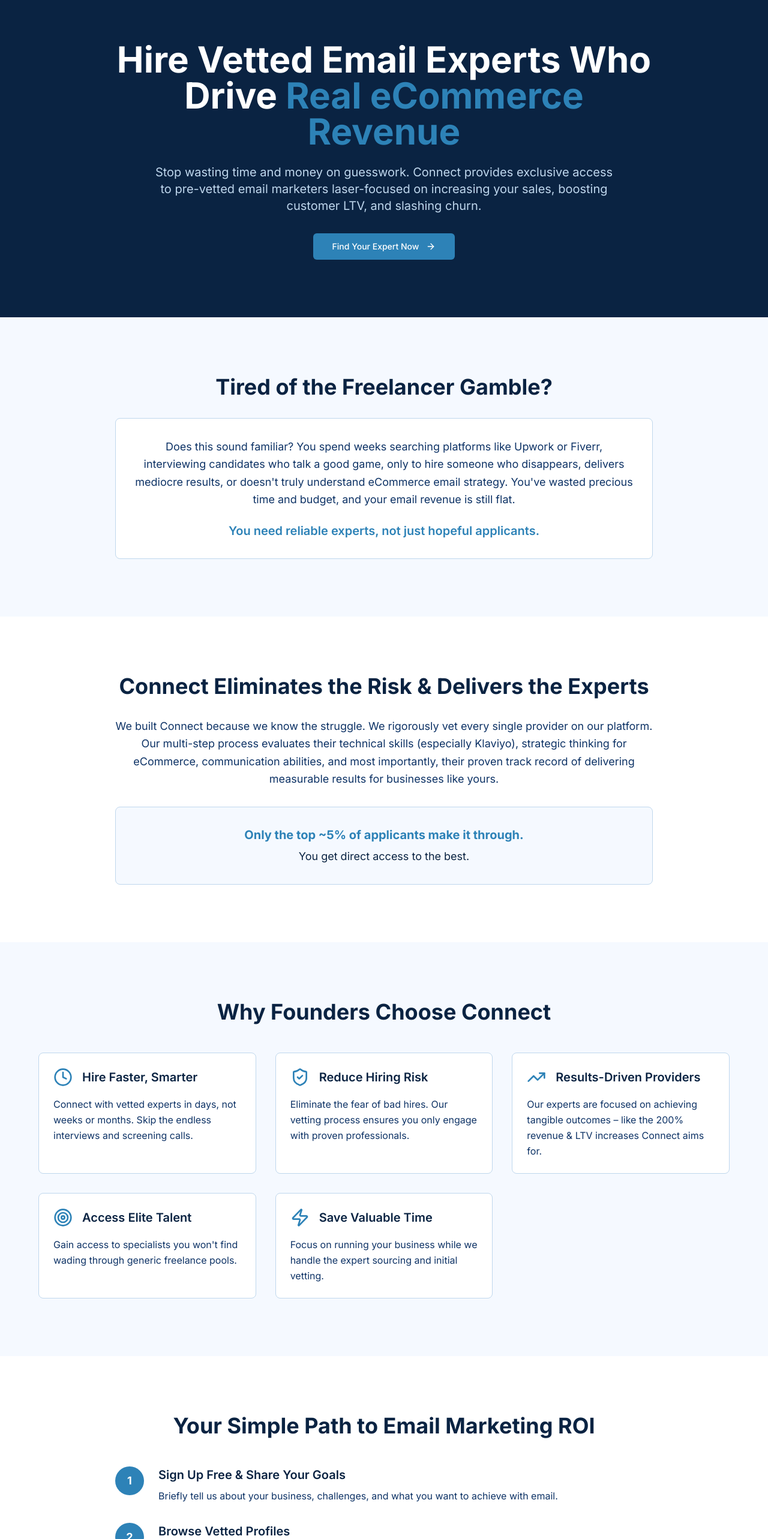
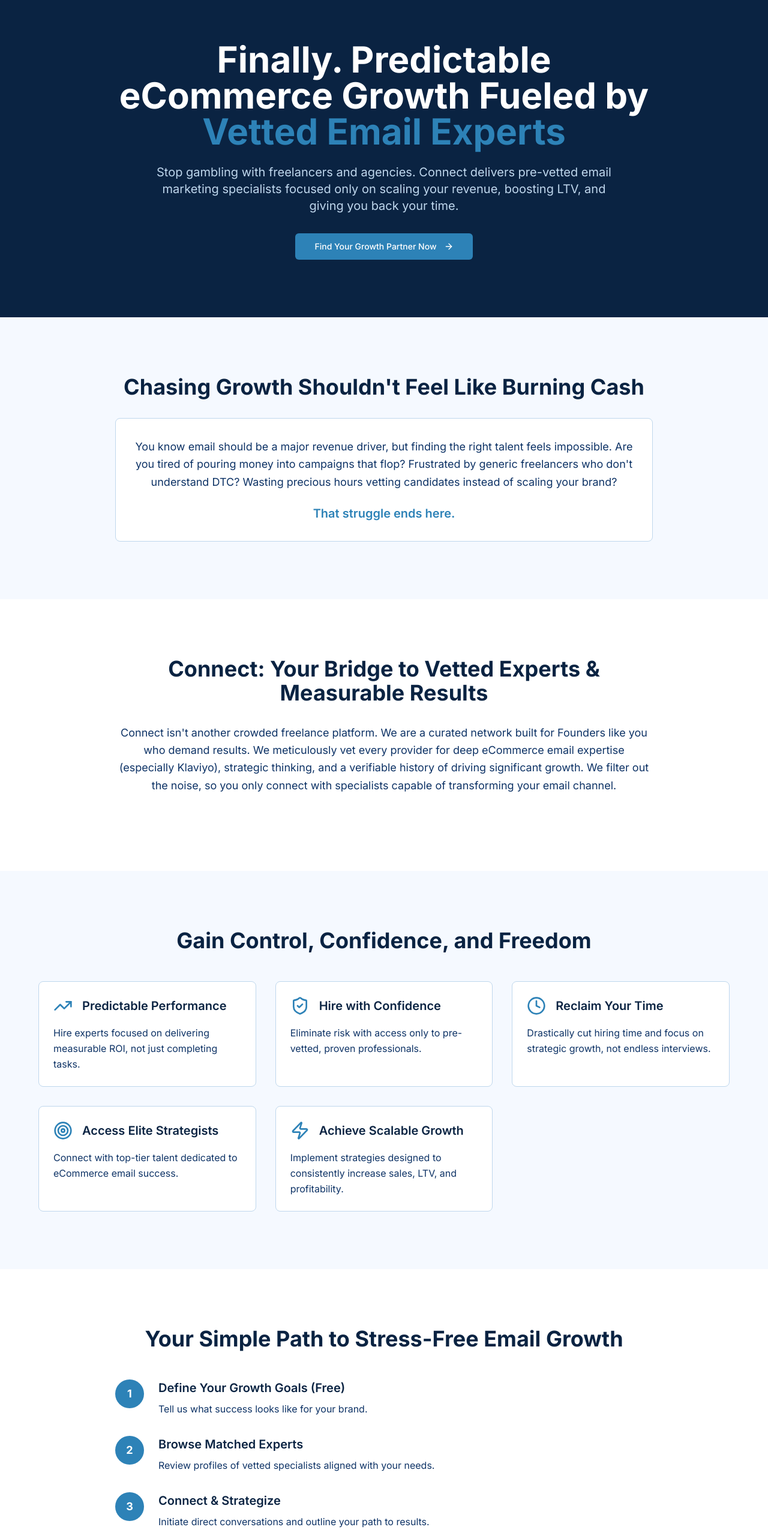
Before and after one commit to mohamedbiz/connect-io, a React (Vite) app: page /for-founders in a window 1280 px wide. Shown: the part 100-2666 px from the top of the page at 60% size. Built offline with nearby package versions, Linux system fonts and the light colour scheme.

Commit message:
Revise founder page copy
Integrate mass desire principles into the founder page, updating hero, pain point, solution, benefits, how it works, provider quality, and call to action sections.

```diff
--- a/src/components/home/BenefitsSection.tsx
+++ b/src/components/home/BenefitsSection.tsx
@@ -1,5 +1,5 @@
 
-import { Check, users } from "lucide-react";
+import { Check, Users } from "lucide-react";
 
 const BenefitsSection = () => {
   return (
@@ -16,7 +16,7 @@ const BenefitsSection = () => {
             {/* For Founders */}
             <div className="bg-[#F5F9FF] rounded-lg p-8 border border-[#BFD7ED] hover:border-[#2D82B7] transition-colors">
               <div className="flex items-center gap-3 mb-4">
-                <users className="h-8 w-8 text-[#2D82B7]" />
+                <Users className="h-8 w-8 text-[#2D82B7]" />
                 <h3 className="text-xl font-semibold text-[#0A2342]">For Founders</h3>
               </div>
               <p className="text-lg text-[#0E3366] font-medium mb-2">
--- a/src/components/home/HowItWorks.tsx
+++ b/src/components/home/HowItWorks.tsx
@@ -1,5 +1,5 @@
 
-import { UserPlus, Check, users, ArrowRight } from "lucide-react";
+import { UserPlus, Check, Users, ArrowRight } from "lucide-react";
 
 const HowItWorks = () => {
   const steps = [
@@ -14,7 +14,7 @@ const HowItWorks = () => {
       description: "Founders browse vetted experts; Providers access qualified leads."
     },
     {
-      icon: <users className="h-8 w-8 text-[#2D82B7]" />,
+      icon: <Users className="h-8 w-8 text-[#2D82B7]" />,
       title: "Connect Directly",
       description: "Initiate secure conversations via the platform."
     },
--- a/src/pages/ForFoundersPage.tsx
+++ b/src/pages/ForFoundersPage.tsx
@@ -1,66 +1,66 @@
 
 import Layout from "@/components/layout/Layout";
-import { ArrowRight, CheckCircle, Clock, Search, ShieldCheck, Target, TrendingUp, Users, Zap } from "lucide-react";
+import { ArrowRight, CheckCircle, Clock, ShieldCheck, Target, TrendingUp, Zap } from "lucide-react";
 import { Button } from "@/components/ui/button";
 import { Link } from "react-router-dom";
 
 const ForFoundersPage = () => {
   const benefits = [
     {
-      icon: <Clock className="h-8 w-8 text-[#2D82B7]" />,
-      title: "Hire Faster, Smarter",
-      description: "Connect with vetted experts in days, not weeks or months. Skip the endless interviews and screening calls."
+      icon: <TrendingUp className="h-8 w-8 text-[#2D82B7]" />,
+      title: "Predictable Performance",
+      description: "Hire experts focused on delivering measurable ROI, not just completing tasks."
     },
     {
       icon: <ShieldCheck className="h-8 w-8 text-[#2D82B7]" />,
-      title: "Reduce Hiring Risk",
-      description: "Eliminate the fear of bad hires. Our vetting process ensures you only engage with proven professionals."
+      title: "Hire with Confidence",
+      description: "Eliminate risk with access only to pre-vetted, proven professionals."
     },
     {
-      icon: <TrendingUp className="h-8 w-8 text-[#2D82B7]" />,
-      title: "Results-Driven Providers",
-      description: "Our experts are focused on achieving tangible outcomes – like the 200% revenue & LTV increases Connect aims for."
+      icon: <Clock className="h-8 w-8 text-[#2D82B7]" />,
+      title: "Reclaim Your Time",
+      description: "Drastically cut hiring time and focus on strategic growth, not endless interviews."
     },
     {
       icon: <Target className="h-8 w-8 text-[#2D82B7]" />,
-      title: "Access Elite Talent",
-      description: "Gain access to specialists you won't find wading through generic freelance pools."
+      title: "Access Elite Strategists",
+      description: "Connect with top-tier talent dedicated to eCommerce email success."
     },
     {
       icon: <Zap className="h-8 w-8 text-[#2D82B7]" />,
-      title: "Save Valuable Time",
-      description: "Focus on running your business while we handle the expert sourcing and initial vetting."
+      title: "Achieve Scalable Growth",
+      description: "Implement strategies designed to consistently increase sales, LTV, and profitability."
     }
   ];
 
   const howItWorksSteps = [
     {
       number: 1,
-      title: "Sign Up Free & Share Your Goals",
-      description: "Briefly tell us about your business, challenges, and what you want to achieve with email."
+      title: "Define Your Growth Goals (Free)",
+      description: "Tell us what success looks like for your brand."
     },
     {
       number: 2,
-      title: "Browse Vetted Profiles",
-      description: "Explore detailed profiles of pre-screened experts whose skills and experience match your needs."
+      title: "Browse Matched Experts",
+      description: "Review profiles of vetted specialists aligned with your needs."
     },
     {
       number: 3,
-      title: "Connect Directly",
-      description: "Initiate a conversation instantly through our secure messaging platform."
+      title: "Connect & Strategize",
+      description: "Initiate direct conversations and outline your path to results."
     },
     {
       number: 4,
-      title: "Collaborate & Grow",
-      description: "Work with your chosen expert and watch your email channel transform into a major revenue driver."
+      title: "Execute & Scale",
+      description: "Collaborate with your expert partner and achieve predictable email revenue."
     }
   ];
 
   const qualityPoints = [
-    "Deep eCommerce Acumen: They understand DTC metrics, funnels, and growth levers.",
-    "Platform Mastery: Expertise in key ESPs like Klaviyo is standard.",
-    "Proven Results: Demonstrated ability to increase sales, LTV, and retention via email.",
-    "Professionalism: Strong communication and reliable collaboration."
+    "Driving Revenue: Deep understanding of DTC funnels and conversion strategies.",
+    "Mastering Technology: Proven expertise in platforms like Klaviyo.",
+    "Delivering ROI: Track record of measurable results for brands like yours.",
+    "Clear Communication: Professional, reliable collaboration."
   ];
 
   return (
@@ -70,12 +70,12 @@ const ForFoundersPage = () => {
         <div className="container mx-auto px-4">
           <div className="max-w-4xl mx-auto text-center">
             <h1 className="text-4xl md:text-5xl lg:text-6xl font-bold mb-6 leading-tight text-white">
-              Hire Vetted Email Experts Who Drive
-              <span className="text-[#2D82B7]"> Real eCommerce Revenue</span>
+              Finally. Predictable eCommerce Growth Fueled by
+              <span className="text-[#2D82B7]"> Vetted Email Experts</span>
             </h1>
             <p className="text-xl text-[#BFD7ED] mb-8 max-w-3xl mx-auto">
-              Stop wasting time and money on guesswork. Connect provides exclusive access to
-              pre-vetted email marketers laser-focused on increasing your sales, boosting customer LTV, and slashing churn.
+              Stop gambling with freelancers and agencies. Connect delivers pre-vetted email marketing
+              specialists focused only on scaling your revenue, boosting LTV, and giving you back your time.
             </p>
             <Button
               size="lg"
@@ -83,7 +83,7 @@ const ForFoundersPage = () => {
               asChild
             >
               <Link to="/auth?register=true&type=founder">
-                Find Your Expert Now
+                Find Your Growth Partner Now
                 <ArrowRight className="ml-1 h-5 w-5" />
               </Link>
             </Button>
@@ -96,17 +96,16 @@ const ForFoundersPage = () => {
         <div className="container mx-auto px-4">
           <div className="max-w-4xl mx-auto text-center">
             <h2 className="text-3xl md:text-4xl font-bold mb-8 text-[#0A2342]">
-              Tired of the Freelancer Gamble?
+              Chasing Growth Shouldn't Feel Like Burning Cash
             </h2>
             <div className="bg-white rounded-lg p-8 border border-[#BFD7ED] hover:border-[#2D82B7] transition-colors">
               <p className="text-lg text-[#0E3366] leading-relaxed mb-6">
-                Does this sound familiar? You spend weeks searching platforms like Upwork or Fiverr, interviewing
-                candidates who talk a good game, only to hire someone who disappears, delivers mediocre results,
-                or doesn't truly understand eCommerce email strategy. You've wasted precious time and budget,
-                and your email revenue is still flat.
+                You know email should be a major revenue driver, but finding the right talent feels impossible.
+                Are you tired of pouring money into campaigns that flop? Frustrated by generic freelancers
+                who don't understand DTC? Wasting precious hours vetting candidates instead of scaling your brand?
               </p>
               <p className="text-xl font-semibold text-[#2D82B7]">
-                You need reliable experts, not just hopeful applicants.
+                That struggle ends here.
               </p>
             </div>
           </div>
@@ -118,22 +117,14 @@ const ForFoundersPage = () => {
         <div className="container mx-auto px-4">
           <div className="max-w-4xl mx-auto text-center">
             <h2 className="text-3xl md:text-4xl font-bold mb-8 text-[#0A2342]">
-              Connect Eliminates the Risk & Delivers the Experts
+              Connect: Your Bridge to Vetted Experts & Measurable Results
             </h2>
             <p className="text-lg text-[#0E3366] mb-8 leading-relaxed">
-              We built Connect because we know the struggle. We rigorously vet every single provider on our platform.
-              Our multi-step process evaluates their technical skills (especially Klaviyo), strategic thinking for eCommerce,
-              communication abilities, and most importantly, their proven track record of delivering measurable results
-              for businesses like yours.
+              Connect isn't another crowded freelance platform. We are a curated network built for Founders
+              like you who demand results. We meticulously vet every provider for deep eCommerce email expertise
+              (especially Klaviyo), strategic thinking, and a verifiable history of driving significant growth.
+              We filter out the noise, so you only connect with specialists capable of transforming your email channel.
             </p>
-            <div className="bg-[#F5F9FF] rounded-lg p-8 border border-[#BFD7ED]">
-              <p className="text-xl font-bold text-[#2D82B7] mb-2">
-                Only the top ~5% of applicants make it through.
-              </p>
-              <p className="text-lg text-[#0A2342]">
-                You get direct access to the best.
-              </p>
-            </div>
           </div>
         </div>
       </section>
@@ -143,7 +134,7 @@ const ForFoundersPage = () => {
         <div className="container mx-auto px-4">
           <div className="text-center mb-12">
             <h2 className="text-3xl md:text-4xl font-bold mb-4 text-[#0A2342]">
-              Why Founders Choose Connect
+              Gain Control, Confidence, and Freedom
             </h2>
           </div>
           <div className="grid md:grid-cols-2 lg:grid-cols-3 gap-8 max-w-6xl mx-auto">
@@ -167,7 +158,7 @@ const ForFoundersPage = () => {
         <div className="container mx-auto px-4">
           <div className="text-center mb-12">
             <h2 className="text-3xl md:text-4xl font-bold mb-4 text-[#0A2342]">
-              Your Simple Path to Email Marketing ROI
+              Your Simple Path to Stress-Free Email Growth
             </h2>
           </div>
           <div className="max-w-4xl mx-auto">
@@ -194,10 +185,10 @@ const ForFoundersPage = () => {
           <div className="max-w-4xl mx-auto">
             <div className="text-center mb-12">
               <h2 className="text-3xl md:text-4xl font-bold mb-4 text-[#0A2342]">
-                Meet Your Growth Partner, Not Just Another Freelancer
+                Partners Invested in Your Success
               </h2>
               <p className="text-lg text-[#0E3366] mb-8">
-                Connect providers are more than just task-doers. They are strategic partners verified for:
+                Connect providers are verified strategic partners focused on:
               </p>
             </div>
             <div className="grid md:grid-cols-2 gap-6">
@@ -217,11 +208,11 @@ const ForFoundersPage = () => {
         <div className="container mx-auto px-4">
           <div className="bg-[#0E3366] rounded-lg border border-[#2D82B7]/50 p-8 md:p-12 text-center transition-all duration-300 hover:border-[#2D82B7] max-w-4xl mx-auto">
             <h2 className="text-3xl md:text-4xl font-bold mb-6 text-white">
-              Ready to Unlock Predictable Growth From Your Email List?
+              Ready to Turn Email Into Your Most Profitable Channel?
             </h2>
             <p className="text-xl max-w-3xl mx-auto mb-8 text-[#BFD7ED]">
-              Stop leaving money on the table. Sign up free today and connect with the vetted email marketing
-              expert who can take your eCommerce brand to the next level.
+              Stop searching, start scaling. Sign up free today and connect with the vetted email marketing
+              expert who will help you achieve predictable growth and reclaim your time.
             </p>
             <Button
               size="lg"
@@ -229,7 +220,7 @@ const ForFoundersPage = () => {
               asChild
             >
               <Link to="/auth?register=true&type=founder">
-                Sign Up & Find Your Expert
+                Find My Expert & Grow
                 <ArrowRight className="ml-1 h-5 w-5" />
               </Link>
             </Button>
```
